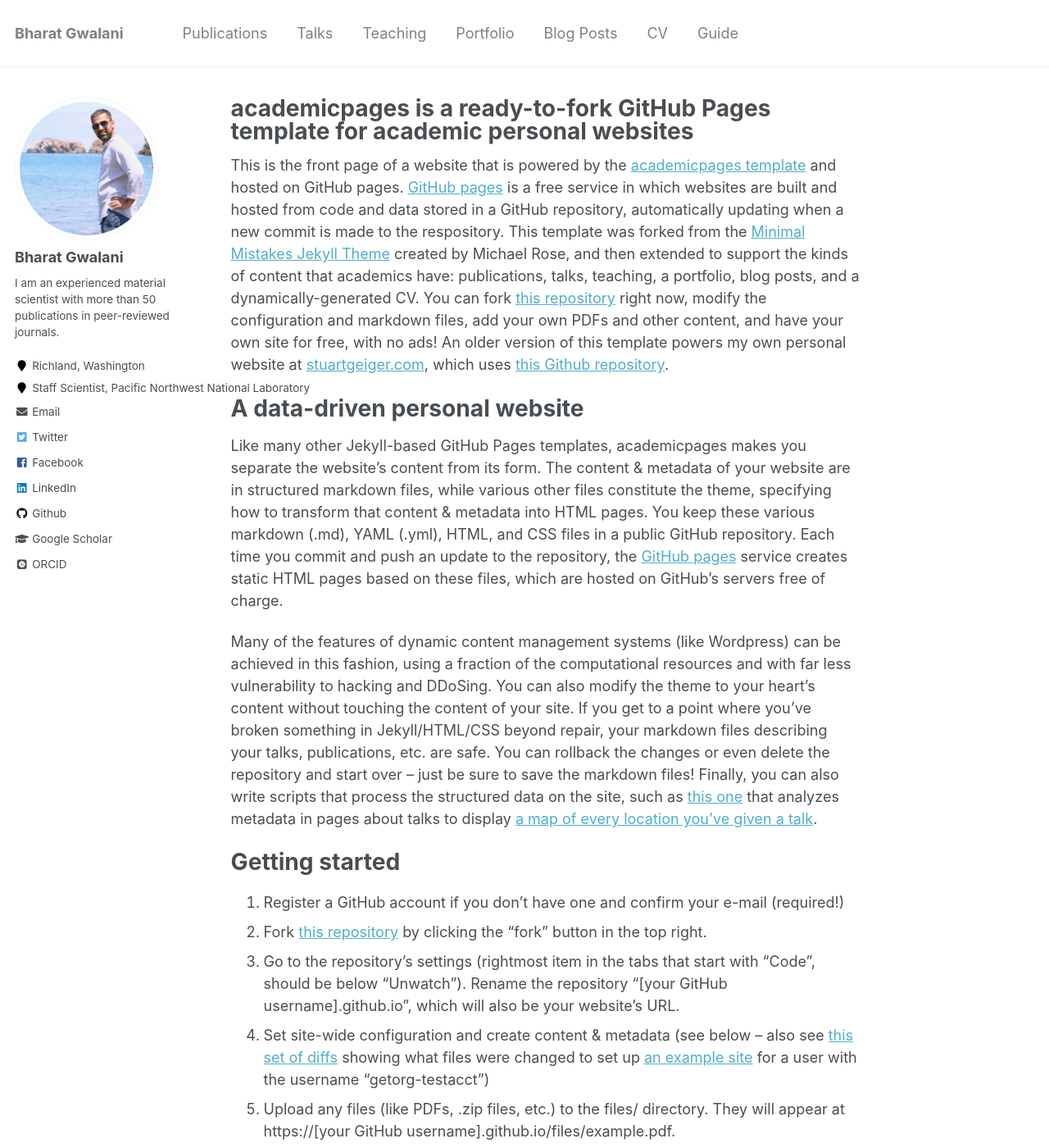
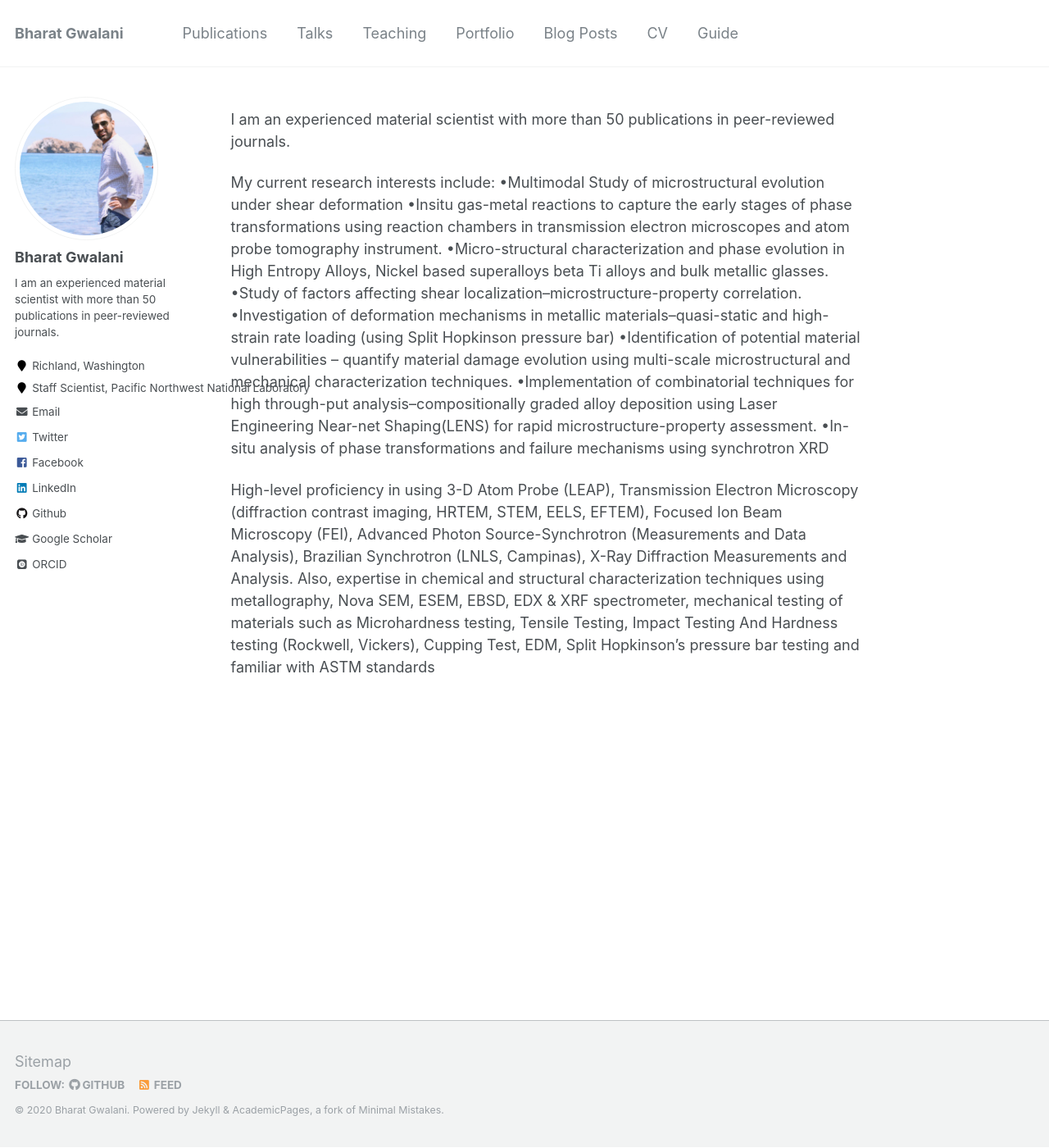
Before and after one commit to bharatgwalani/bharatgwalani.github.io, a Jekyll site: the page built from _pages/about.md, in a window 1280 px wide and 1400 px high. Shown: the whole window at 82% size. Built offline with Jekyll 4.4.1, drawn with Linux system fonts in a browser that asks for light colours; some web fonts are replaced; some of the changed text lies outside the part shown.

Commit message:
about page

```diff
--- a/_config.yml
+++ b/_config.yml
@@ -94,7 +94,7 @@ author:
   codepen          :
   dribbble         :
   flickr           :
-  facebook         : "https://www.facebook.com/bharat.gwalani1"
+  facebook         : "bharat.gwalani1"
   foursquare       :
   github           : "academicpages"
   google_plus      :
@@ -102,14 +102,14 @@ author:
   instagram        :
   impactstory      : #"https://profiles.impactstory.org/u/xxxx-xxxx-xxxx-xxxx"
   lastfm           :
-  linkedin         : "https://www.linkedin.com/in/bharat-gwalani-ba9b0514"
+  linkedin         : "bharat-gwalani-ba9b0514"
   orcid            : "http://orcid.org/yourorcidurl"
   pinterest        :
   soundcloud       :
   stackoverflow    : # http://stackoverflow.com/users/123456/username
   steam            :
   tumblr           :
-  twitter          : "replacethistwitterhandle"
+  twitter          : "bharat_gwalani"
   vine             :
   weibo            :
   xing             :
--- a/_pages/about.md
+++ b/_pages/about.md
@@ -1,6 +1,6 @@
 ---
 permalink: /
-title: "academicpages is a ready-to-fork GitHub Pages template for academic personal websites"
+title: ""
 excerpt: "About me"
 author_profile: true
 redirect_from:
@@ -8,43 +8,17 @@ redirect_from:
   - /about.html
 ---
 
-This is the front page of a website that is powered by the [academicpages template](https://github.com/academicpages/academicpages.github.io) and hosted on GitHub pages. [GitHub pages](https://pages.github.com) is a free service in which websites are built and hosted from code and data stored in a GitHub repository, automatically updating when a new commit is made to the respository. This template was forked from the [Minimal Mistakes Jekyll Theme](https://mmistakes.github.io/minimal-mistakes/) created by Michael Rose, and then extended to support the kinds of content that academics have: publications, talks, teaching, a portfolio, blog posts, and a dynamically-generated CV. You can fork [this repository](https://github.com/academicpages/academicpages.github.io) right now, modify the configuration and markdown files, add your own PDFs and other content, and have your own site for free, with no ads! An older version of this template powers my own personal website at [stuartgeiger.com](http://stuartgeiger.com), which uses [this Github repository](https://github.com/staeiou/staeiou.github.io).
+I am an experienced material scientist with more than 50 publications in peer-reviewed journals.
 
-A data-driven personal website
-======
-Like many other Jekyll-based GitHub Pages templates, academicpages makes you separate the website's content from its form. The content & metadata of your website are in structured markdown files, while various other files constitute the theme, specifying how to transform that content & metadata into HTML pages. You keep these various markdown (.md), YAML (.yml), HTML, and CSS files in a public GitHub repository. Each time you commit and push an update to the repository, the [GitHub pages](https://pages.github.com/) service creates static HTML pages based on these files, which are hosted on GitHub's servers free of charge.
+My current research interests include:
+•Multimodal Study of microstructural evolution under shear deformation
+•Insitu gas-metal reactions to capture the early stages of phase transformations using reaction chambers in transmission electron microscopes and atom probe tomography instrument.
+•Micro-structural characterization and phase evolution in High Entropy Alloys, Nickel based superalloys beta Ti alloys and bulk metallic glasses.
+•Study of factors affecting shear localization–microstructure-property correlation.
+•Investigation of deformation mechanisms in metallic materials–quasi-static and high-strain rate loading (using Split Hopkinson pressure bar)
+•Identification of potential material vulnerabilities – quantify material damage evolution using multi-scale microstructural and mechanical characterization techniques.
+•Implementation of combinatorial techniques for high through-put analysis–compositionally graded alloy deposition using Laser Engineering Near-net Shaping(LENS) for rapid microstructure-property assessment.
+•In-situ analysis of phase transformations and failure mechanisms using synchrotron XRD
 
-Many of the features of dynamic content management systems (like Wordpress) can be achieved in this fashion, using a fraction of the computational resources and with far less vulnerability to hacking and DDoSing. You can also modify the theme to your heart's content without touching the content of your site. If you get to a point where you've broken something in Jekyll/HTML/CSS beyond repair, your markdown files describing your talks, publications, etc. are safe. You can rollback the changes or even delete the repository and start over -- just be sure to save the markdown files! Finally, you can also write scripts that process the structured data on the site, such as [this one](https://github.com/academicpages/academicpages.github.io/blob/master/talkmap.ipynb) that analyzes metadata in pages about talks to display [a map of every location you've given a talk](https://academicpages.github.io/talkmap.html).
-
-Getting started
-======
-1. Register a GitHub account if you don't have one and confirm your e-mail (required!)
-1. Fork [this repository](https://github.com/academicpages/academicpages.github.io) by clicking the "fork" button in the top right.
-1. Go to the repository's settings (rightmost item in the tabs that start with "Code", should be below "Unwatch"). Rename the repository "[your GitHub username].github.io", which will also be your website's URL.
-1. Set site-wide configuration and create content & metadata (see below -- also see [this set of diffs](http://archive.is/3TPas) showing what files were changed to set up [an example site](https://getorg-testacct.github.io) for a user with the username "getorg-testacct")
-1. Upload any files (like PDFs, .zip files, etc.) to the files/ directory. They will appear at https://[your GitHub username].github.io/files/example.pdf.
-1. Check status by going to the repository settings, in the "GitHub pages" section
-
-Site-wide configuration
-------
-The main configuration file for the site is in the base directory in [_config.yml](https://github.com/academicpages/academicpages.github.io/blob/master/_config.yml), which defines the content in the sidebars and other site-wide features. You will need to replace the default variables with ones about yourself and your site's github repository. The configuration file for the top menu is in [_data/navigation.yml](https://github.com/academicpages/academicpages.github.io/blob/master/_data/navigation.yml). For example, if you don't have a portfolio or blog posts, you can remove those items from that navigation.yml file to remove them from the header.
-
-Create content & metadata
-------
-For site content, there is one markdown file for each type of content, which are stored in directories like _publications, _talks, _posts, _teaching, or _pages. For example, each talk is a markdown file in the [_talks directory](https://github.com/academicpages/academicpages.github.io/tree/master/_talks). At the top of each markdown file is structured data in YAML about the talk, which the theme will parse to do lots of cool stuff. The same structured data about a talk is used to generate the list of talks on the [Talks page](https://academicpages.github.io/talks), each [individual page](https://academicpages.github.io/talks/2012-03-01-talk-1) for specific talks, the talks section for the [CV page](https://academicpages.github.io/cv), and the [map of places you've given a talk](https://academicpages.github.io/talkmap.html) (if you run this [python file](https://github.com/academicpages/academicpages.github.io/blob/master/talkmap.py) or [Jupyter notebook](https://github.com/academicpages/academicpages.github.io/blob/master/talkmap.ipynb), which creates the HTML for the map based on the contents of the _talks directory).
-
-**Markdown generator**
-
-I have also created [a set of Jupyter notebooks](https://github.com/academicpages/academicpages.github.io/tree/master/markdown_generator
-) that converts a CSV containing structured data about talks or presentations into individual markdown files that will be properly formatted for the academicpages template. The sample CSVs in that directory are the ones I used to create my own personal website at stuartgeiger.com. My usual workflow is that I keep a spreadsheet of my publications and talks, then run the code in these notebooks to generate the markdown files, then commit and push them to the GitHub repository.
-
-How to edit your site's GitHub repository
-------
-Many people use a git client to create files on their local computer and then push them to GitHub's servers. If you are not familiar with git, you can directly edit these configuration and markdown files directly in the github.com interface. Navigate to a file (like [this one](https://github.com/academicpages/academicpages.github.io/blob/master/_talks/2012-03-01-talk-1.md) and click the pencil icon in the top right of the content preview (to the right of the "Raw | Blame | History" buttons). You can delete a file by clicking the trashcan icon to the right of the pencil icon. You can also create new files or upload files by navigating to a directory and clicking the "Create new file" or "Upload files" buttons.
-
-Example: editing a markdown file for a talk
-![Editing a markdown file for a talk](/images/editing-talk.png)
-
-For more info
-------
-More info about configuring academicpages can be found in [the guide](https://academicpages.github.io/markdown/). The [guides for the Minimal Mistakes theme](https://mmistakes.github.io/minimal-mistakes/docs/configuration/) (which this theme was forked from) might also be helpful.
+High-level proficiency in using 3-D Atom Probe (LEAP), Transmission Electron Microscopy (diffraction contrast imaging, HRTEM, STEM, EELS, EFTEM), Focused Ion Beam Microscopy (FEI), Advanced Photon Source-Synchrotron (Measurements and Data Analysis), Brazilian Synchrotron (LNLS, Campinas), X-Ray Diffraction Measurements and Analysis.
+Also, expertise in chemical and structural characterization techniques using metallography, Nova SEM, ESEM, EBSD, EDX & XRF spectrometer, mechanical testing of materials such as Microhardness testing, Tensile Testing, Impact Testing And Hardness testing (Rockwell, Vickers), Cupping Test, EDM, Split Hopkinson's pressure bar testing and familiar with ASTM standards
```
Also changed, not shown: _publications/2009-10-01-paper-title-number-1.md (+3 -2 lines), _publications/2010-10-01-paper-title-number-2.md (+3 -2 lines), _publications/2015-10-01-paper-title-number-3.md (+3 -2 lines).
